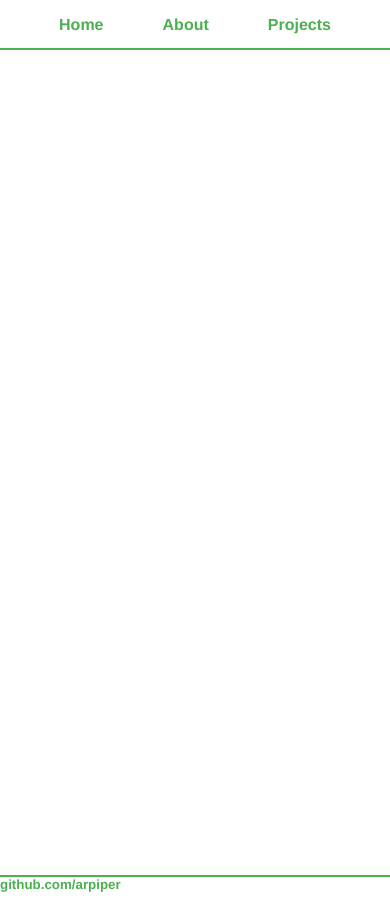
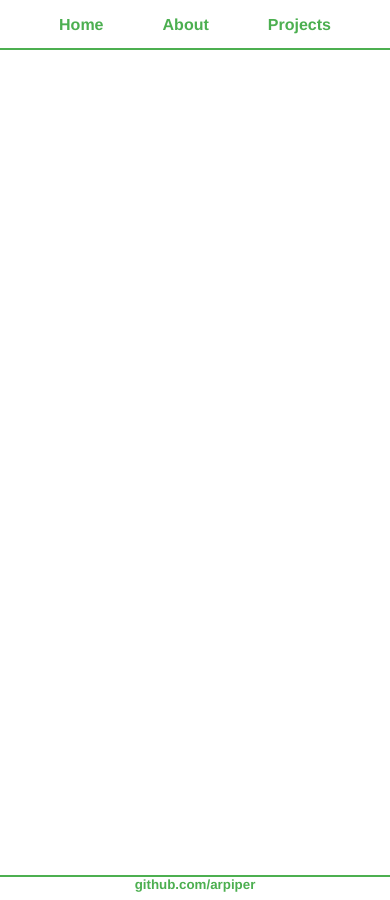
Before and after one commit to arpiper/arpiper.github.io, a Jekyll site: the page built from index.html, in a window 390 px wide. Built offline with Jekyll 4.4.1, drawn with Linux system fonts in a browser that asks for light colours.

Commit message:
centered the footer

```diff
--- a/css/main.css
+++ b/css/main.css
@@ -88,4 +88,7 @@ footer p {
   nav ul li, footer ul li {
     margin: 0;
   }
+  footer p {
+    text-align: center;
+  }
 }
```
